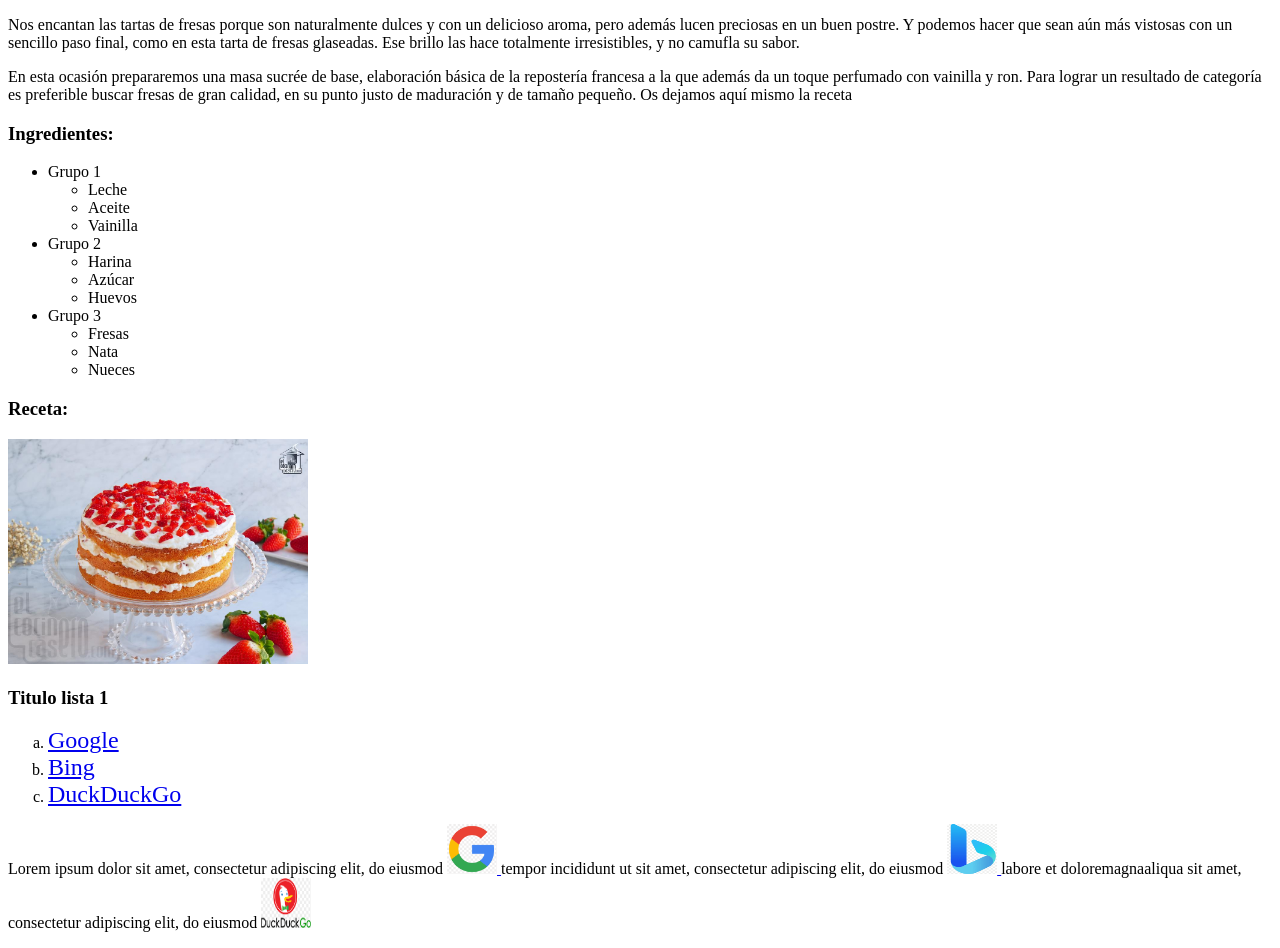
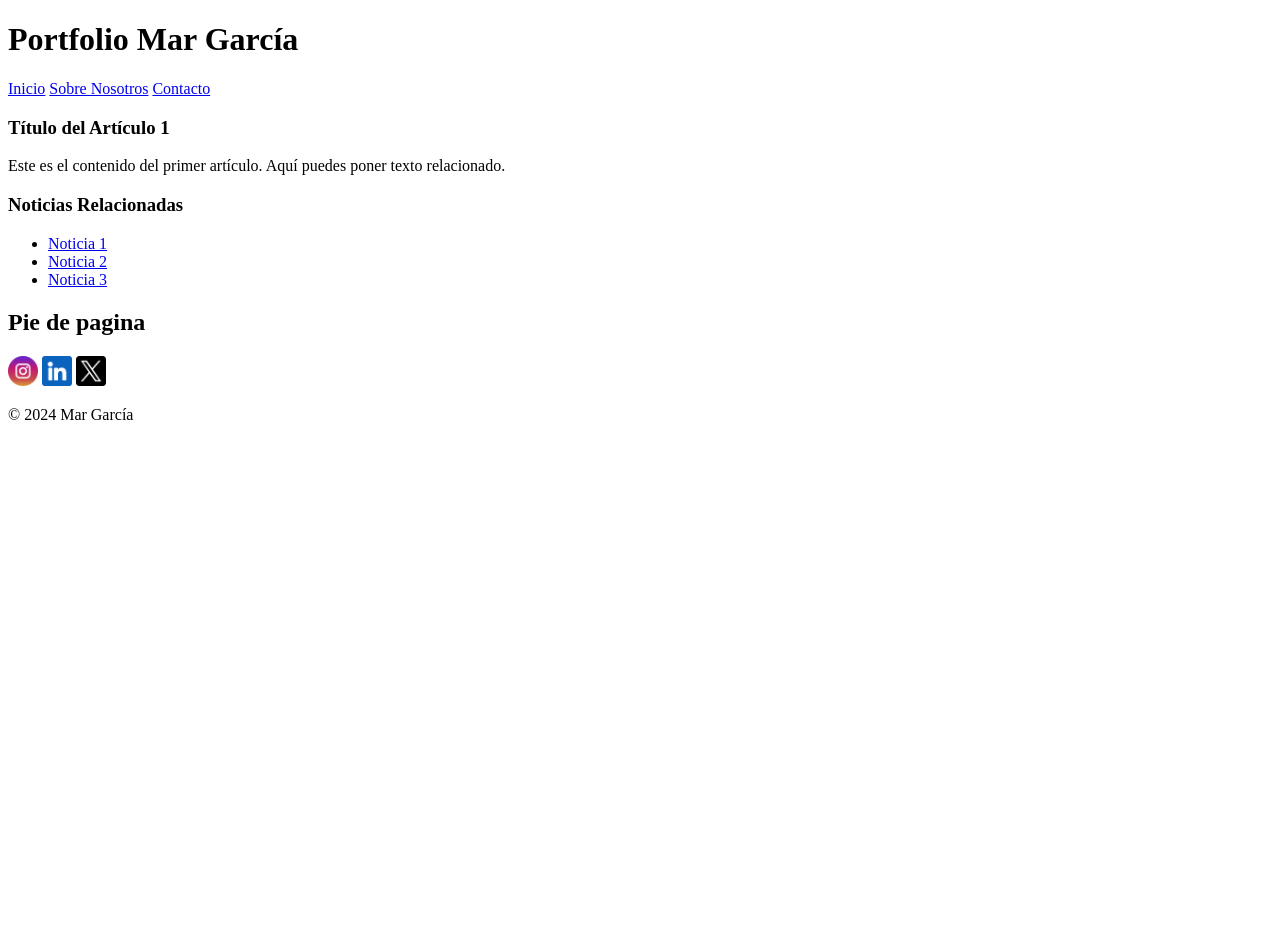
Before and after one commit to mgarciaben37/web.sample, a website: page index.html in a window 1280 px wide. After the commit the page ends 800 px from the top, so only its background shows below. Drawn offline with Linux system fonts and the light colour scheme.

Commit message:
added files 20112024

```diff
--- a/index.html
+++ b/index.html
@@ -1,88 +1,57 @@
 <!DOCTYPE html>
 <html lang="en">
-<!--Esto es un comentario-->
 
 <head>
   <meta charset="UTF-8">
   <meta name="viewport" content="width=device-width, initial-scale=1.0">
-  <meta property="og:title" content="Web Sample in San Blas" />
-  <meta property="og:url" content="https://www.misitio.com/.." />
-  <meta property="og:image" content="./images/sample.jpg" />
-  <meta name="description" content="Pagina Web ejemplo">
-  <!--titulo-->
-  <title>Pagina Web Sample1</title>
-  <!--enlaces-->
-  <link rel="stylessheet" href="style/styles.css">
-  <script type="module" src="scripts/index.js"></script>
-  <!--favicon-->
-  <link rel="shortcut icon" src="favicon.ico" type="image/png">
+  <title>Document</title>
 </head>
 
 <body>
-  <p>
-    Nos encantan las tartas de fresas porque son naturalmente dulces y con un delicioso aroma, pero además lucen
-    preciosas
-    en un buen postre. Y podemos hacer que sean aún más vistosas con un sencillo paso final, como en esta tarta de
-    fresas
-    glaseadas. Ese brillo las hace totalmente irresistibles, y no camufla su sabor.
-  </p>
-  <p>
-    En esta ocasión prepararemos una masa sucrée de base, elaboración básica de la repostería francesa a la que además
-    da un
-    toque perfumado con vainilla y ron. Para lograr un resultado de categoría es preferible buscar fresas de gran
-    calidad,
-    en su punto justo de maduración y de tamaño pequeño. Os dejamos aquí mismo la receta
-  </p>
-  <h3>Ingredientes:</h3>
-  <ul>
-    <!-- First -->
-    <li>Grupo 1
+  <header>
+    <h1>Portfolio Mar García</h1>
+  </header>
+
+  <nav>
+    <a href="#inicio">Inicio</a>
+    <a href="#sobre-nosotros">Sobre Nosotros</a>
+    <a href="#contacto">Contacto</a>
+  </nav>
+
+  <main>
+    <section>
+      <article>
+        <h3>Título del Artículo 1</h3>
+        <p>Este es el contenido del primer artículo. Aquí puedes poner texto relacionado.</p>
+      </article>
+    </section>
+    <aside>
+      <h3>Noticias Relacionadas</h3>
       <ul>
-        <li>Leche</li>
-        <li>Aceite</li>
-        <li>Vainilla</li>
+        <li><a href="#">Noticia 1</a></li>
+        <li><a href="#">Noticia 2</a></li>
+        <li><a href="#">Noticia 3</a></li>
       </ul>
-    </li>
-    <!-- Second -->
-    <li>Grupo 2
-      <ul>
-        <li>Harina</li>
-        <li>Azúcar</li>
-        <li>Huevos</li>
-      </ul>
-    </li>
-    <!-- Third -->
-    <li>Grupo 3
-      <ul>
-        <li>Fresas</li>
-        <li>Nata</li>
-        <li>Nueces</li>
-      </ul>
-    </li>
-  </ul>
-  <h3>Receta:</h3>
-  <img src="images/tarta-de-fresas-con-nata.jpeg" alt="Tarta de fresa" width="300">
-  <h3>Titulo lista 1</h3>
-  <ol type="a">
-    <li><a href="https://www.google.es" style="font-size: 24px;">Google</a></li>
-    <li><a href="https://www.bing.com/?setlang=es" style="font-size: 24px;">Bing</a></li>
-    <li><a href="https://duckduckgo.com/" style="font-size: 24px;">DuckDuckGo</a></li>
-  </ol>
-  <p>
-    Lorem ipsum dolor sit amet, consectetur adipiscing elit, do eiusmod
-    <a href="https://www.google.com" target="_blank" title="google">
-      <img src="images/google.png" alt="Google Logo" width="50" height="50">
-    </a>
-    tempor incididunt ut sit amet, consectetur adipiscing elit, do eiusmod
-    <a href="https://www.bing.com/?setlang=es" target="_blank" title="bing">
-      <img src="images/bing.png" alt="Google Logo" width="50" height="50">
-    </a>
-    labore et doloremagnaaliqua sit amet, consectetur adipiscing elit, do eiusmod
-    <a href="https://duckduckgo.com/" target="_blank" title="duckduckgo">
-      <img src="images/duck duck.png" alt="Google Logo" width="50" height="50">
-    </a>
+    </aside>
+  </main>
 
-  </p>
+  <footer>
+    <article>
+      <h1>Pie de pagina</h1>
+      <div>
+        <a href=""><img src="images/instagram.png" width="30px"></a>
+        <a href=""><img src="images/linkedin.png" width="30px"></a>
+        <a href=""><img src="images/twitter.png" width="30px"></a>
+      </div>
+      <footer>
+        <p>© 2024 Mar García</p>
+      </footer>
+    </article>
+  </footer>
+
+
+
+
 
 </body>
 
```
Also changed, not shown: documentacion.md (added, +5 -0 lines), ejercicio.html (added, +89 -0 lines), images/instagram.png (added), images/linkedin.png (added), images/twitter.png (added).
